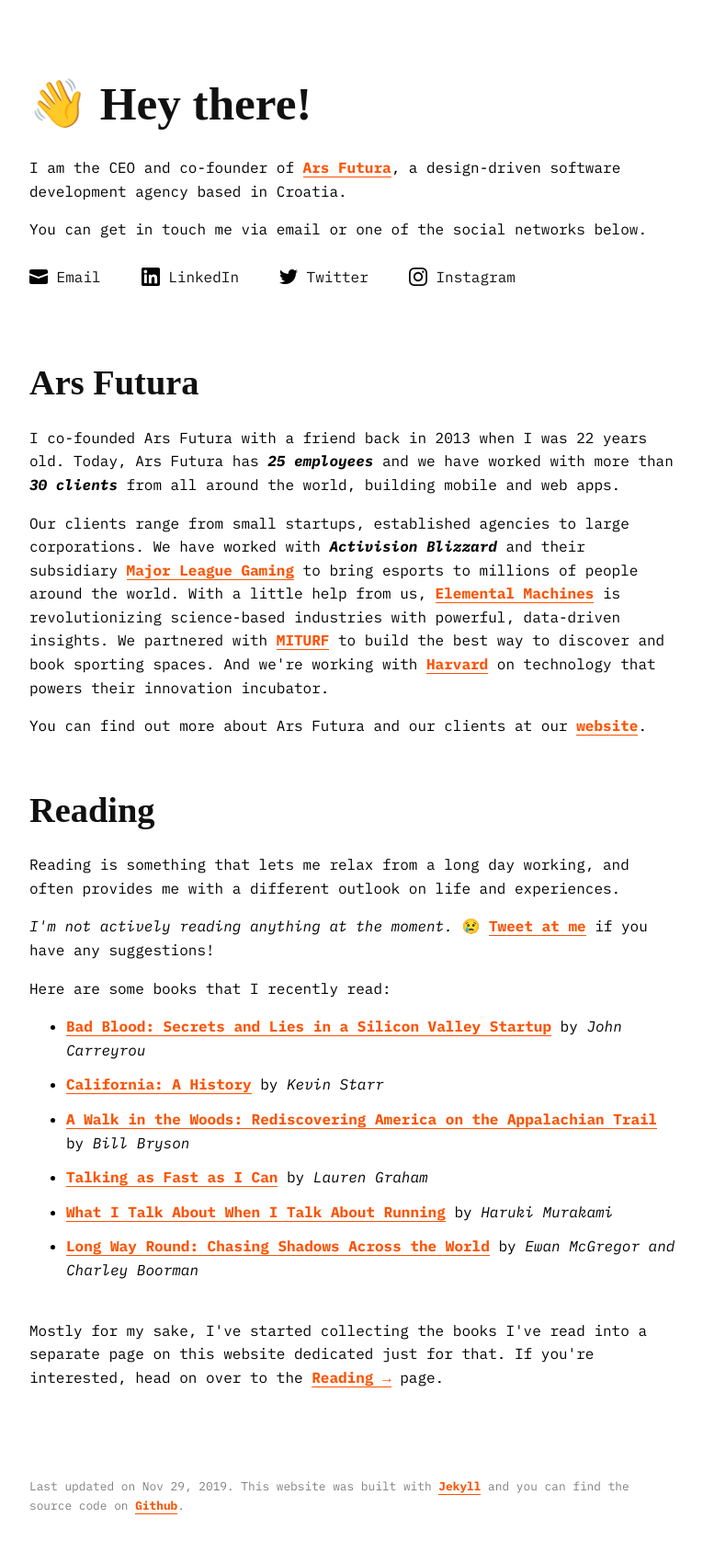
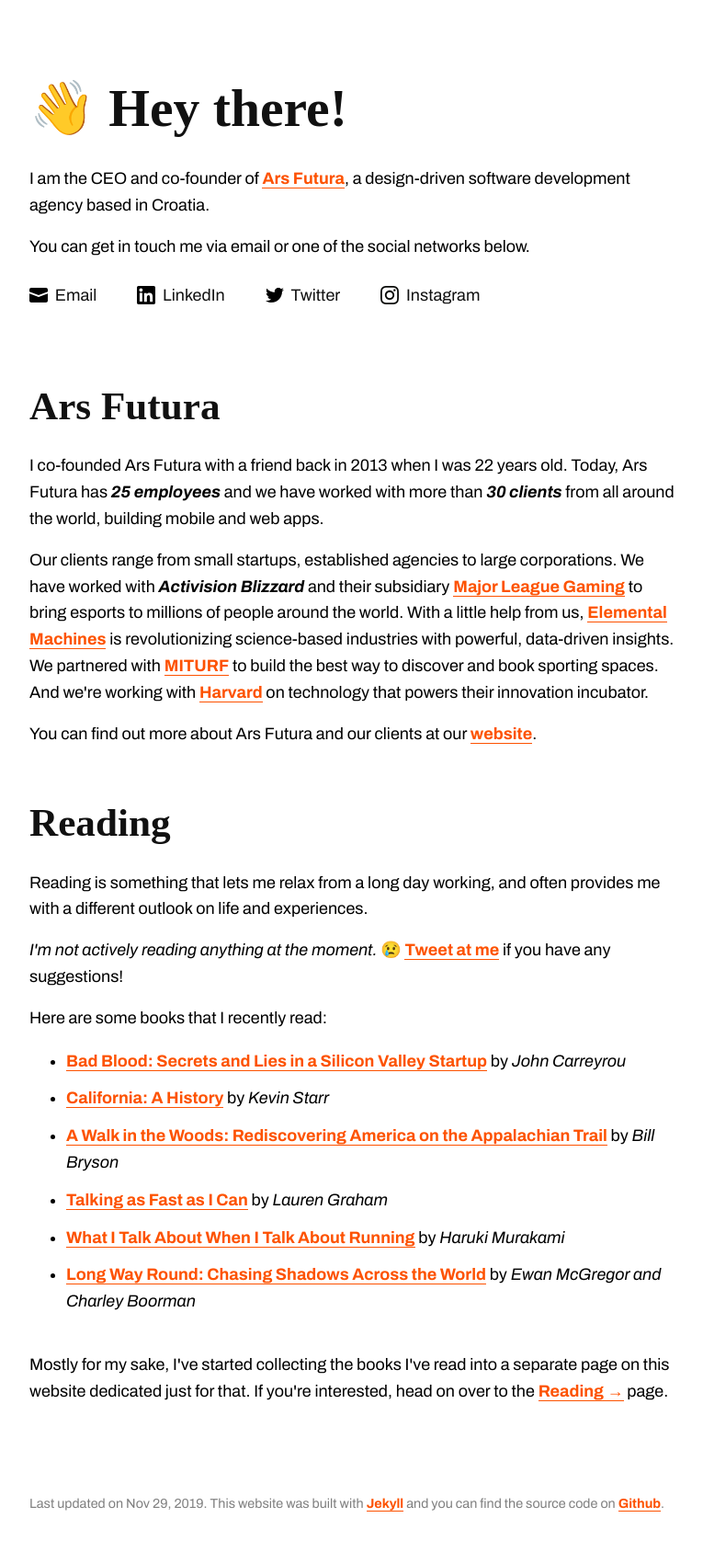
Before and after one commit to ivanbozic/ivanbozic.com, a Jekyll site: the page built from index.html, in a window 1280 px wide. Shown: the whole page at 92% size, without its empty margins (256-1021 px from the left). Built offline with Jekyll 4.4.1, drawn with Linux system fonts in a browser that asks for light colours; some web fonts are replaced.

Commit message:
Typography update.

```diff
--- a/site.scss
+++ b/site.scss
@@ -19,7 +19,7 @@
 body {
     background: #fff;
     font-family: $font-body;
-    font-size: 16px;
+    font-size: 18px;
     line-height: 1.6;
 
     @media (prefers-color-scheme: dark) {
@@ -27,9 +27,12 @@
         color: #fff;
     }
 
+    h1, h2 {
+        font-family: $font-heading;
+    }
+
     h1 {
         color: #111;
-        font-family: $font-heading;
         font-size: 3.2em;
 
         @media (prefers-color-scheme: dark) {
@@ -44,7 +47,6 @@
     h2 {
         margin-bottom: 0;
         color: #111;
-        font-family: $font-heading;
         font-size: 2.4em;
 
         @media (prefers-color-scheme: dark) {
@@ -178,6 +180,7 @@
                 display: inline-block;
                 width: 20px;
                 height: 20px;
+                margin-right: 4px;
 
                 @media (prefers-color-scheme: dark) {
                     * {
--- a/stylesheets/_typography.scss
+++ b/stylesheets/_typography.scss
@@ -1,5 +1,55 @@
-@import url("https://use.typekit.net/gxm1oya.css");
 @import url("https://fonts.googleapis.com/css?family=IBM+Plex+Mono:400,400i,700,700i&display=swap");
+@import url('https://fonts.googleapis.com/css?family=Archivo:400,400i,700,700i&display=swap');
 
-$font-heading: "professor", serif;
-$font-body: "IBM Plex Mono", monospace;
+@font-face {
+    font-family: 'Recoleta';
+    font-weight: 100;
+    src: url('webfonts/3AA80C_4_0.eot');
+    src: url('webfonts/3AA80C_4_0.eot?#iefix') format('embedded-opentype'), url('webfonts/3AA80C_4_0.woff2') format('woff2'), url('webfonts/3AA80C_4_0.woff') format('woff'), url('webfonts/3AA80C_4_0.ttf') format('truetype');
+}
+
+@font-face {
+    font-family: 'Recoleta';
+    font-weight: 300;
+    src: url('webfonts/3AA80C_5_0.eot');
+    src: url('webfonts/3AA80C_5_0.eot?#iefix') format('embedded-opentype'), url('webfonts/3AA80C_5_0.woff2') format('woff2'), url('webfonts/3AA80C_5_0.woff') format('woff'), url('webfonts/3AA80C_5_0.ttf') format('truetype');
+}
+
+@font-face {
+    font-family: 'Recoleta';
+    font-weight: 400;
+    src: url('webfonts/3AA80C_6_0.eot');
+    src: url('webfonts/3AA80C_6_0.eot?#iefix') format('embedded-opentype'), url('webfonts/3AA80C_6_0.woff2') format('woff2'), url('webfonts/3AA80C_6_0.woff') format('woff'), url('webfonts/3AA80C_6_0.ttf') format('truetype');
+}
+
+@font-face {
+    font-family: 'Recoleta';
+    font-weight: 500;
+    src: url('webfonts/3AA80C_3_0.eot');
+    src: url('webfonts/3AA80C_3_0.eot?#iefix') format('embedded-opentype'), url('webfonts/3AA80C_3_0.woff2') format('woff2'), url('webfonts/3AA80C_3_0.woff') format('woff'), url('webfonts/3AA80C_3_0.ttf') format('truetype');
+}
+
+@font-face {
+    font-family: 'Recoleta';
+    font-weight: 600;
+    src: url('webfonts/3AA80C_7_0.eot');
+    src: url('webfonts/3AA80C_7_0.eot?#iefix') format('embedded-opentype'), url('webfonts/3AA80C_7_0.woff2') format('woff2'), url('webfonts/3AA80C_7_0.woff') format('woff'), url('webfonts/3AA80C_7_0.ttf') format('truetype');
+}
+
+@font-face {
+    font-family: 'Recoleta';
+    font-weight: 700;
+    src: url('webfonts/3AA80C_2_0.eot');
+    src: url('webfonts/3AA80C_2_0.eot?#iefix') format('embedded-opentype'), url('webfonts/3AA80C_2_0.woff2') format('woff2'), url('webfonts/3AA80C_2_0.woff') format('woff'), url('webfonts/3AA80C_2_0.ttf') format('truetype');
+}
+
+@font-face {
+    font-family: 'Recoleta';
+    font-weight: 900;
+    src: url('webfonts/3AA80C_1_0.eot');
+    src: url('webfonts/3AA80C_1_0.eot?#iefix') format('embedded-opentype'), url('webfonts/3AA80C_1_0.woff2') format('woff2'), url('webfonts/3AA80C_1_0.woff') format('woff'), url('webfonts/3AA80C_1_0.ttf') format('truetype');
+}
+
+
+$font-heading: "Recoleta", serif;
+$font-body: "Archivo", sans-serif;
```
Also changed, not shown: 1 other file.
